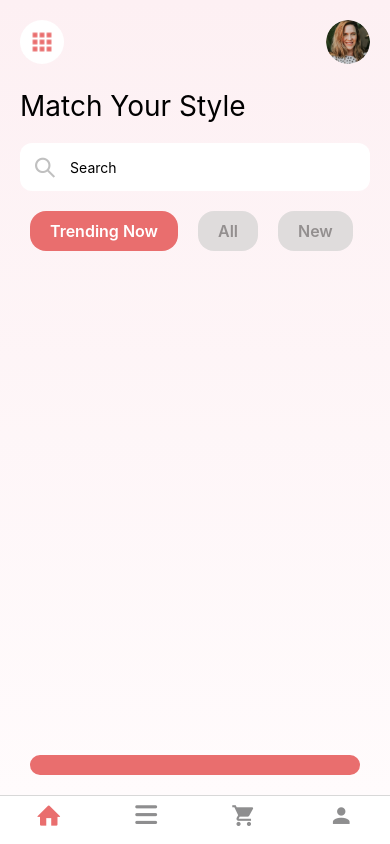
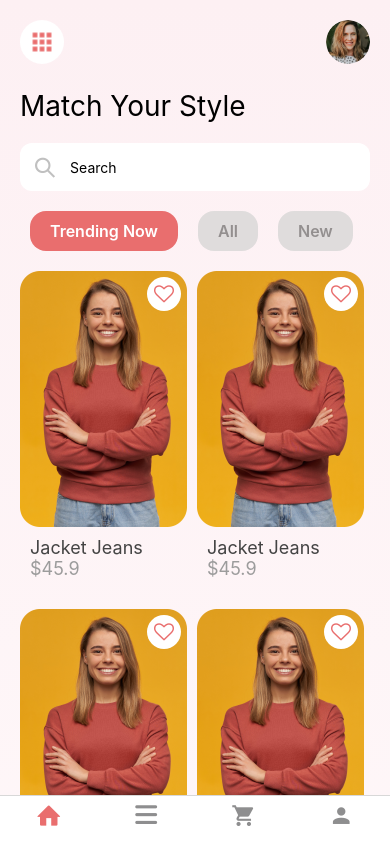
Before and after one commit to alemran22/e-commerce-app-reactNative, a React Native app: screen /HOME in a window 390 px wide. Built offline with nearby package versions, Linux system fonts and the light colour scheme.

Commit message:
productcard dynamic

```diff
--- /dev/null
+++ b/src/components/ProductCard.jsx
@@ -0,0 +1,53 @@
+import { StyleSheet, Text, TouchableOpacity, View } from "react-native";
+import React, { useState } from "react";
+import { Image } from "react-native";
+import FontAwesome from "react-native-vector-icons/FontAwesome";
+const ProductCard = ({ isLiked, setIsLiked }) => {
+  // const [isLiked, setIsLiked] = useState(false);
+
+  return (
+    <View style={styles.container}>
+      <Image
+        source={require("../asset/girl-2.png")}
+        style={styles.productImage}
+      />
+      <View style={styles.textContainer}>
+        <Text style={styles.title}>Jacket Jeans</Text>
+        <Text style={styles.price}>$45.9</Text>
+      </View>
+      <TouchableOpacity
+        onPress={() => {
+          setIsLiked(!isLiked);
+        }}
+        style={styles.heartContainer}
+      >
+        {isLiked ? (
+          <FontAwesome name={"heart"} size={20} color={"#E96E6E"} />
+        ) : (
+          <FontAwesome name={"heart-o"} size={20} color={"#E96E6E"} />
+        )}
+      </TouchableOpacity>
+    </View>
+  );
+};
+
+export default ProductCard;
+
+const styles = StyleSheet.create({
+  container: { marginTop: 20, position: "relative", marginRight: 10 },
+  productImage: { height: 256, width: 167, borderRadius: 16 },
+  title: { fontSize: 18, fontweight: 600, color: "#444444" },
+  price: { fontSize: 18, fontweight: 600, color: "#9C9C9C" },
+  textContainer: { padding: 10 },
+  heartContainer: {
+    position: "absolute",
+    backgroundColor: "#ffffff",
+    height: 34,
+    width: 34,
+    justifyContent: "center",
+    alignItems: "center",
+    borderRadius: "100%",
+    top: 6,
+    right: 6,
+  },
+});
--- a/src/screen/Home.jsx
+++ b/src/screen/Home.jsx
@@ -4,20 +4,35 @@ import { LinearGradient } from "expo-linear-gradient";
 import Header from "../components/Header";
 import Fontisto from "react-native-vector-icons/Fontisto";
 import Category from "../components/Category";
+import ProductCard from "../components/ProductCard";
 
 const categories = ["Trending Now", "All", "New", "Men's", "Women's"];
 const Home = () => {
   const [selectedCategory, setSelectedCategory] = useState("Trending Now");
+  const [isLiked, setIsLiked] = useState(false);
   return (
     <LinearGradient colors={["#FDF0F3", "#FFFBFC"]} style={styles.container}>
+      {/* header */}
       <Header />
+
+      {/* products list */}
+      <View style={styles.productList}>
+        {/* <ProductCard />
+        <ProductCard />
+        <ProductCard /> */}
+      </View>
+      <FlatList
+        ListHeaderComponent={
+          <>
             <Text style={styles.headerText}>Match Your Style</Text>
+            {/* input container */}
             <View style={styles.inputContainer}>
               <View style={styles.iconContainer}>
                 <Fontisto name="search" size={20} color={"#C0C0C0"} />
               </View>
               <TextInput style={styles.input} placeholder="Search" />
             </View>
+            {/* category tags */}
             <FlatList
               data={categories}
               renderItem={({ item }) => (
@@ -31,7 +46,16 @@ const Home = () => {
               horizontal={true}
               showsHorizontalScrollIndicator={false}
             />
-      <Category />
+          </>
+        }
+        data={[1, 2, 3, 4, 5, 6]}
+        renderItem={({ item, index }) => (
+          <ProductCard item={item} isLiked={isLiked} setIsLiked={setIsLiked} />
+        )}
+        numColumns={2}
+        showsVerticalScrollIndicator={false}
+        contentContainerStyle={{ paddingBottom: 150 }}
+      />
     </LinearGradient>
   );
 };
@@ -40,7 +64,6 @@ export default Home;
 
 const styles = StyleSheet.create({
   container: {
-    flex: 1,
     padding: 20,
   },
   buttonText: { fontSize: 18 },
@@ -60,4 +83,5 @@ const styles = StyleSheet.create({
   },
   iconContainer: { marginHorizontal: 15 },
   input: { flex: 1 },
+  productList: { flexDirection: "row", justifyContent: "space-between" },
 });
```
Also changed, not shown: src/asset/girl-1.png (added), src/asset/girl-2.png (added). Lines whose indentation alone changed are shown as unchanged.
